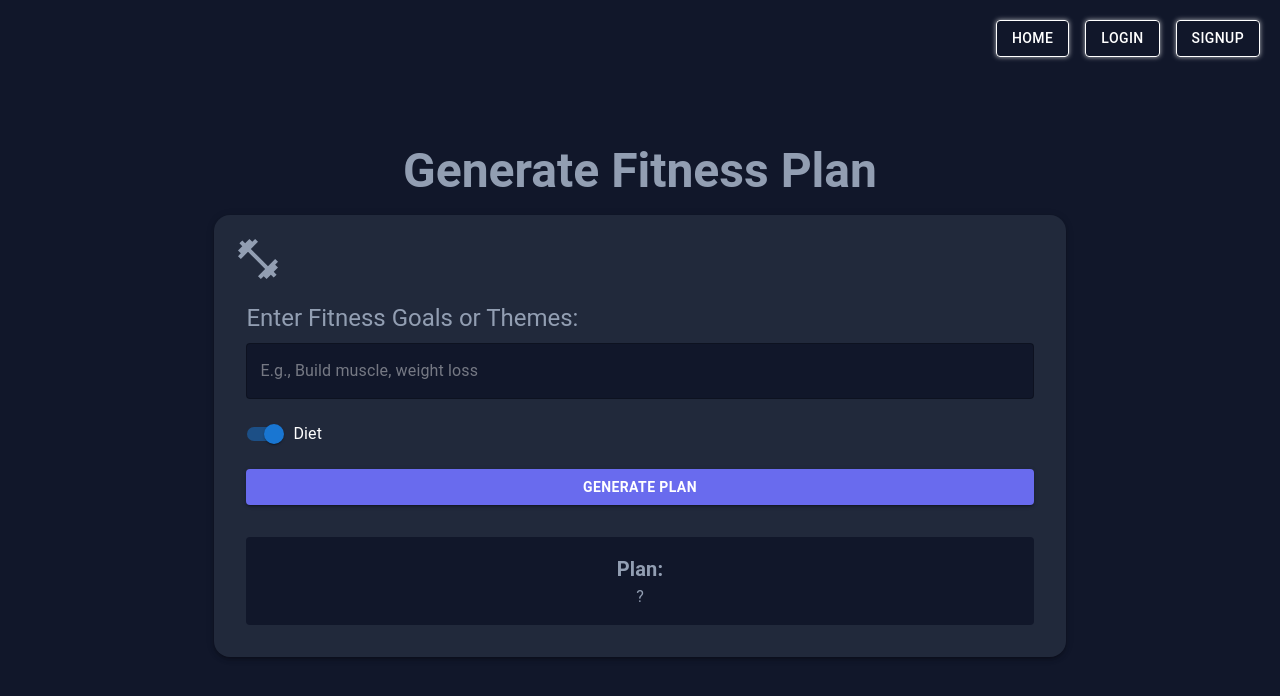
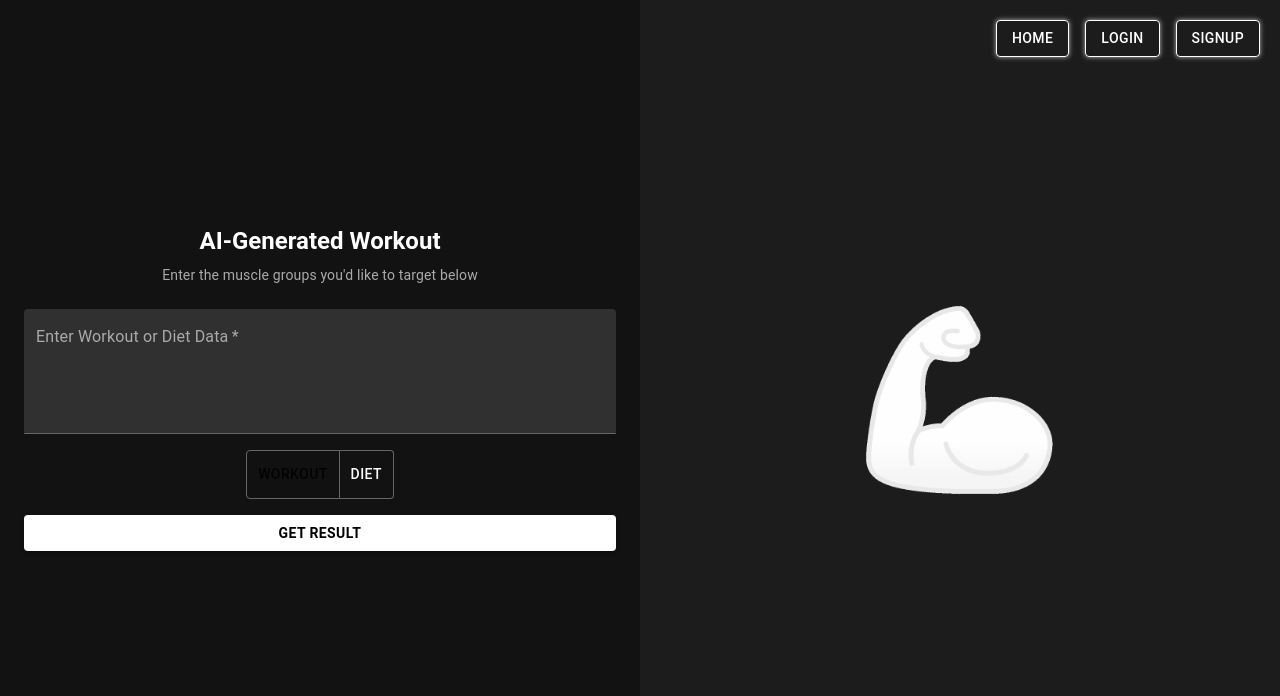
Before and after one commit to ngupta0843/CS35L-Final-Project, a React (Create React App) app in the folder client/: page /fitness-planner in a window 1280 px wide. Shown: the top 696 px of the page. Built offline with nearby package versions, Linux system fonts and the light colour scheme.

Commit message:
reverted QA and landing page UI to older version (which is better)

```diff
--- a/client/src/pages/QA.jsx
+++ b/client/src/pages/QA.jsx
@@ -1,189 +1,181 @@
-import React, { useState } from "react";
-import axios from "axios";
-import { set } from "mongoose";
-import {
-  Container,
-  Box,
-  Typography,
-  TextField,
-  Button,
-  FormControlLabel,
-  Switch,
-  Paper,
-  Icon,
-} from "@mui/material";
-import FitnessCenterIcon from "@mui/icons-material/FitnessCenter";
+import React, { useState } from 'react';
+import axios from 'axios';
+import { Container, Box, Typography, TextField, Switch, FormControlLabel, Button, Paper, ToggleButton, ToggleButtonGroup } from '@mui/material';
+import FitnessCenterIcon from '@mui/icons-material/FitnessCenter'; // Ensure you import necessary icon
+import Icon from '@mui/material/Icon';
+import loadinggif from '../testimages/loading.gif';
+
+const capitalizeWords = (str) => {
+  return str
+    .split(/[\s\-\/]/)
+    .map(word => word.charAt(0).toUpperCase() + word.slice(1).toLowerCase())
+    .join(' ');
+};
 
 const QA = () => {
-  const [data_text, set_data] = useState("");
+  const [data_text, set_data] = useState('');
   const [type_text, set_type] = useState("d");
-  const [result, setResult] = useState("?");
+  const [result, setResult] = useState('?');
 
-  const handleToggleChange = () => {
-    set_type((type_text) => (type_text === "w" ? "d" : "w"));
+  const handleToggleChange = (event, newType) => {
+    if (newType) {
+      set_type(newType);
+    }
   };
 
   const calculate = async () => {
     console.log(`Data: ${data_text}, Type: ${type_text}`);
     if (!data_text) {
-      alert("Please enter valid text!");
+      alert('Please enter valid text!');
       return;
     }
 
     try {
       const url = `/ml`;
       console.log(`Making request to: ${url}`);
-      const response = await axios.post("http://localhost:8088" + url, {
-        indata: data_text,
-        type: type_text,
-      });
+      const response = await axios.post("http://localhost:8088" + url, { indata: data_text, type: type_text });
       console.log(response);
       setResult(response.data.result);
     } catch (error) {
-      console.error("Error:", error);
+      console.error('Error:', error);
     }
-    /*
-    fetch(url)
-      .then(response => response.json())
-      .then(data => {
-        setResult(data.result);
-      })
-      .catch(error => {
-        console.error('Error:', error);
-        setResult('Error');
-      });
-    */
   };
 
   return (
     <Container
+      maxWidth="xl"
       disableGutters
-      maxWidth={"xl"}
       sx={{
-        backgroundColor: "#11172a",
-        minHeight: "100vh",
         display: "flex",
-        flexDirection: "column",
-        justifyContent: "center",
-        alignItems: "center",
-        padding: 4,
+        height: "100vh",
+        backgroundColor: "#121212",
+        width: "100%",
       }}
     >
-      <Typography
-        variant="h3"
-        align="center"
-        gutterBottom
-        sx={{ color: "#929eb2", fontWeight: "bold" }}
-      >
-        Generate Fitness Plan
-      </Typography>
-
-      <Paper
-        elevation={3}
+      {/* Left Section */}
+      <Box
         sx={{
-          padding: 4,
-          backgroundColor: "#21293b",
-          borderRadius: 4,
-          width: "70%",
+          flex: 1,
+          display: "flex",
+          flexDirection: "column",
+          justifyContent: "center",
+          alignItems: "center",
+          padding: 3,
+          color: "#ffffff",
+          backgroundColor: "#121212",
         }}
       >
-        <Icon
-          component={FitnessCenterIcon}
-          sx={{ color: "#929eb2", scale: 2, mb: 3 }}
-        />
-        <Typography
-          variant="h5"
-          align="left"
-          gutterBottom
-          sx={{ color: "#929eb2" }}
-        >
-          Enter Fitness Goals or Themes:
+        <Typography variant="h5" sx={{ fontWeight: "bold", mb: 1 }}>
+          AI-Generated Workout
         </Typography>
+        <Typography variant="body2" sx={{ color: "#aaaaaa", mb: 3 }}>
+          Enter the muscle groups you'd like to target below
+        </Typography>
+
+        {/* Data Entry */}
         <TextField
+          required
           fullWidth
-          variant="outlined"
-          placeholder="E.g., Build muscle, weight loss"
+          multiline
+          minRows={4}
+          label="Enter Workout or Diet Data"
+          variant="filled"
+          value={data_text}
+          onChange={(e) => set_data(e.target.value)}
           sx={{
-            "& .MuiOutlinedInput-root": {
-              backgroundColor: "#11172a",
-              "&:hover fieldset": {
-                borderColor: "#696bee",
-              },
-              "&.Mui-focused fieldset": {
-                borderColor: "#696bee",
-              },
-              "& .MuiInputBase-input": {
-                color: "white",
+            mb: 2,
+            backgroundColor: "#333333",
+            borderRadius: 1,
+            "& .MuiFilledInput-root": {
+              color: "#ffffff",
+              "&:before": { borderBottomColor: "#666666" },
+              "&:hover:not(.Mui-disabled):before": {
+                borderBottomColor: "#aaaaaa",
               },
             },
-            marginBottom: 2,
           }}
-          value={data_text}
-          onChange={(e) => set_data(e.target.value)}
+          InputLabelProps={{
+            style: { color: "#aaaaaa" },
+          }}
         />
 
-        <FormControlLabel
-          control={
-            <Switch
-              sx={{}}
-              checked={type_text === "d"}
-              onChange={handleToggleChange}
-              color="primary"
-            />
-          }
-          label={type_text === "d" ? "Diet" : "Workout"}
-          sx={{ color: "white", marginBottom: 2 }}
-        />
-        <br />
-        <Box
+        {/* Toggle Button for Workout/Diet */}
+        <ToggleButtonGroup
+          value={type_text}
+          exclusive
+          onChange={handleToggleChange}
+          sx={{ mb: 2 }}
+        >
+          <ToggleButton value="d" sx={{ color: "#ffffff", borderColor: "#666666" }}>Workout</ToggleButton>
+          <ToggleButton value="w" sx={{ color: "#ffffff", borderColor: "#666666" }}>Diet</ToggleButton>
+        </ToggleButtonGroup>
+
+        <Button
+          fullWidth
+          onClick={calculate}
+          variant="contained"
           sx={{
-            width: "100%",
-            display: "flex",
-            justifyContent: "center",
-            alignItems: "center",
+            mb: 3,
+            backgroundColor: "#ffffff",
+            color: "#000000",
+            fontWeight: "bold",
+            "&:hover": { backgroundColor: "#e0e0e0" },
           }}
         >
-          <Button
-            variant="contained"
-            fullWidth
-            onClick={calculate}
+          Get Result
+        </Button>
+      </Box>
+
+      {/* Right Section - Results */}
+      <Box
+        sx={{
+          flex: 1,
+          display: "flex",
+          justifyContent: "center",
+          alignItems: "center",
+          padding: 3,
+          backgroundColor: "#1c1c1c",
+        }}
+      >
+        {result !== '?' ? (
+          // Display Result
+          <Paper
             sx={{
-              justifyContent: "center",
-              alignItems: "center",
+              p: 3,
+              backgroundColor: "#333333",
+              color: "#ffffff",
+              borderRadius: 2,
               width: "100%",
-              backgroundColor: "#696bee",
-              "&:hover": {
-                backgroundColor: "#6e6ee0",
-              },
-              color: "white",
-              fontWeight: "bold",
-              marginBottom: 2,
+              maxWidth: "600px",
+              boxSizing: "border-box",
             }}
           >
-            Generate Plan
-          </Button>
-        </Box>
-
-        <Box
-          sx={{
-            marginTop: 2,
-            padding: 2,
-            backgroundColor: "#11172a",
-            borderRadius: 1,
-            textAlign: "center",
-          }}
-        >
-          <Typography
-            variant="h6"
-            sx={{ fontWeight: "bold", color: "#929eb2" }}
-          >
-            Plan:
-          </Typography>
-          <Typography variant="body1" sx={{ color: "#929eb2" }}>
-            {result}
-          </Typography>
-        </Box>
-      </Paper>
+            <Typography variant="h4" sx={{ fontWeight: "bold", textAlign: "left", fontSize: "2rem" }}>
+              Result
+            </Typography>
+            <Typography variant="body1" sx={{ fontSize: "1.5rem" }}>
+              {result ? (
+                <ul style={{ paddingLeft: "20px", textAlign: "left", fontSize: "1.5rem" }}>
+                  {result
+                    .replace(/[{}"']/g, "") // Remove unwanted characters
+                    .split(',') // Split by commas
+                    .map((item, index) => (
+                      <li key={index} style={{ marginBottom: "8px" }}>
+                        {capitalizeWords(item.trim())} {/* Capitalize each word */}
+                      </li>
+                    ))}
+                </ul>
+              ) : (
+                <Typography variant="body2" sx={{ color: "#aaaaaa" }}>
+                  No results to display.
+                </Typography>
+              )}
+            </Typography>
+          </Paper>
+        ) : (
+          <img src={loadinggif} alt="loading" style={{ width: "200px"}} />
+        )}
+      </Box>
     </Container>
   );
 };
--- a/client/src/pages/landing.js
+++ b/client/src/pages/landing.js
@@ -39,7 +39,7 @@ const fadeProps = useSpring({
   opacity: isFading ? 1 : 0,  // Fade in and out based on the isFading state
   from: { opacity: 0 },
   reset: true,
-  config: { friction: 50, tension: 100, mass: 1 },
+  config: { friction: 50, tension: 50, mass: 1 },
   onRest: () => {
     if (isFading) {
       setIndex((prevIndex) => (prevIndex + 1) % testimonials.length);
```
Also changed, not shown: client/src/testimages/loading.gif (added).
